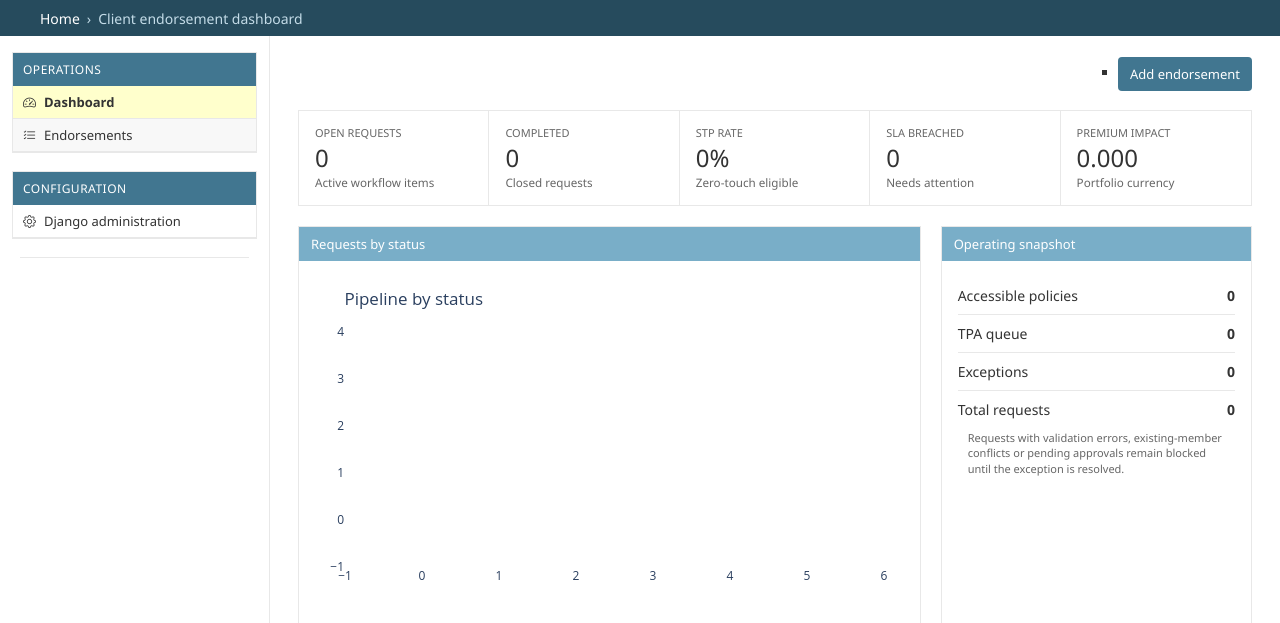
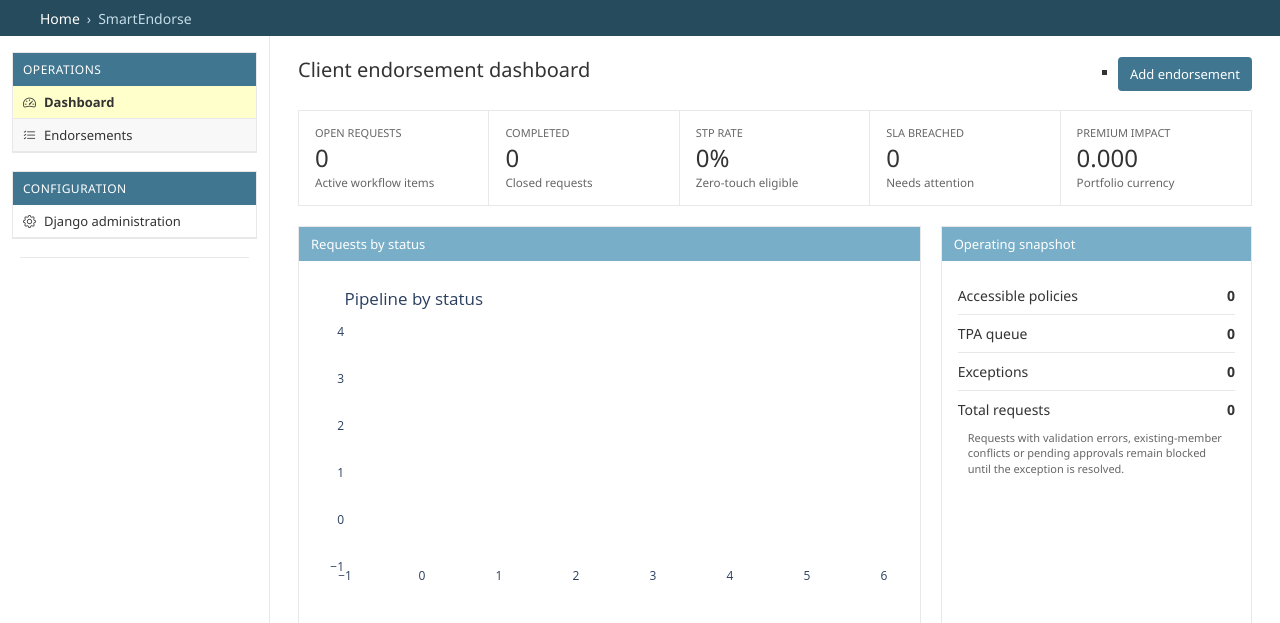
Before and after one commit to nasirsaikh/SmartEndorse, a Django app: page / in a window 1280 px wide. Shown: the part 74-697 px from the top of the page. Run offline with Django 5.2, Linux system fonts and the light colour scheme; the visitor is signed in with stand-in values (Sample User, id 1); data comes from the database, SQL or seed files in the repository; data that the repository does not hold is empty; some libraries are stand-ins or nearby versions.

Commit message:
Fix portal page title blocks

```diff
--- a/templates/base.html
+++ b/templates/base.html
@@ -86,7 +86,7 @@
   <div class="breadcrumbs">
     <a href="{% url 'dashboard' %}">Home</a>
     <span aria-hidden="true">›</span>
-    <span>{% block breadcrumb_label %}{% block page_title %}SmartEndorse{% endblock %}{% endblock %}</span>
+    <span>{% block breadcrumb_label %}SmartEndorse{% endblock %}</span>
   </div>
 
   <button id="portal-nav-toggle" class="portal-nav-toggle" type="button" aria-label="Toggle navigation">
@@ -134,7 +134,7 @@
     <main id="content-start" class="content portal-content" tabindex="-1">
       <div id="content" class="colM">
         <div class="portal-title-row">
-          <h1>{% block page_heading %}{{ block.super }}{% endblock %}</h1>
+          <h1>{% block page_title %}SmartEndorse{% endblock %}</h1>
           {% block object_tools %}{% endblock %}
         </div>
 
```
